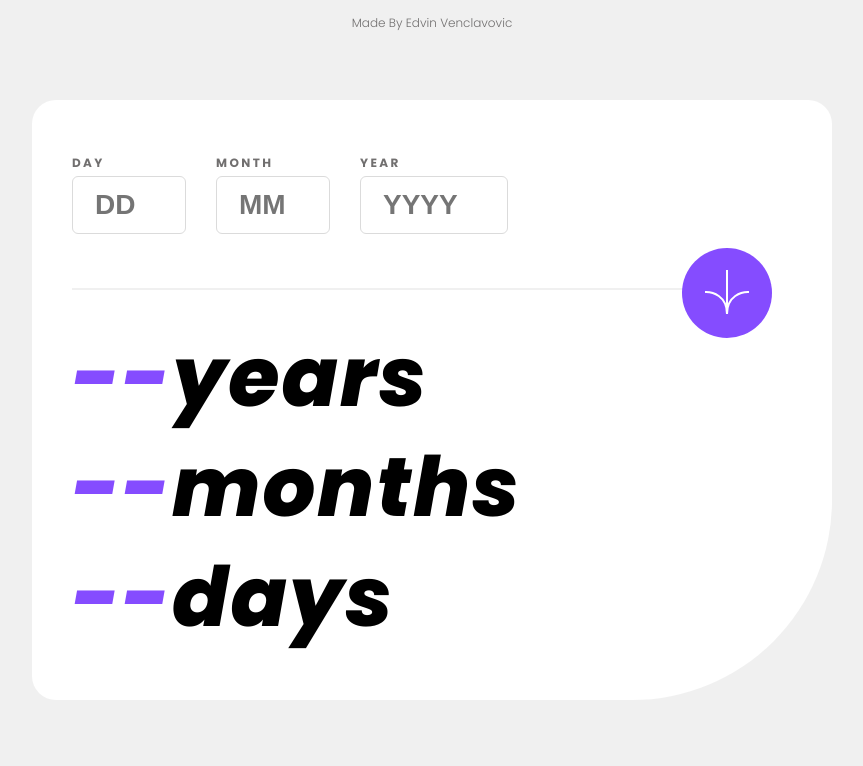
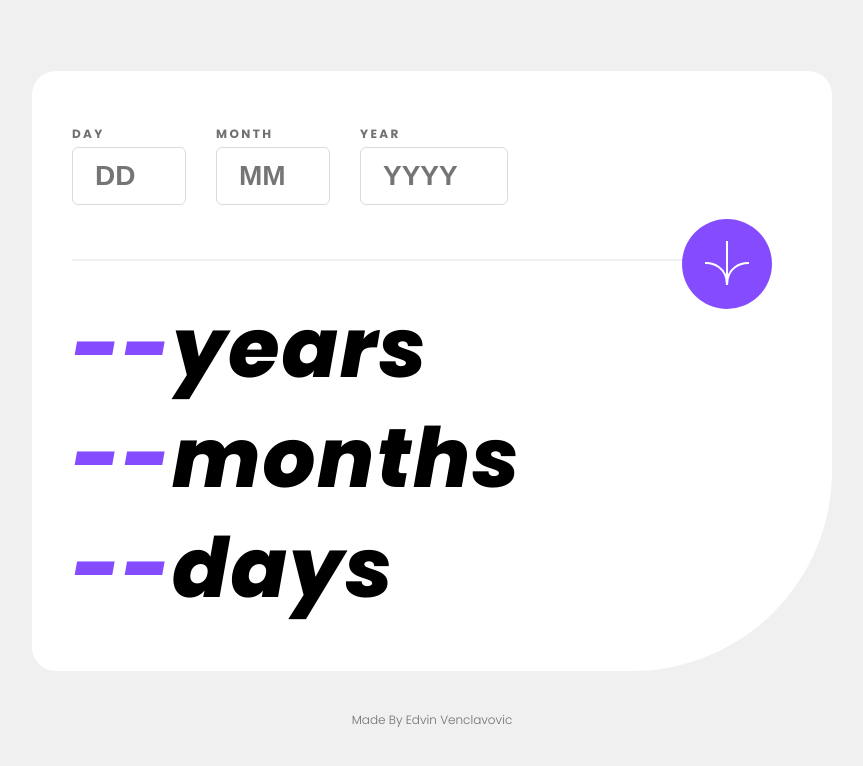
Before and after one commit to Dvin12/FrontEndMentorChallenges, a React (Vite) app: page / in a window 1280 px wide. Shown: the top 766 px of the page, without its empty margins (208-1071 px from the left). Built offline with nearby package versions, Linux system fonts and the light colour scheme.

Commit message:
Update index.css

```diff
--- a/src/index.css
+++ b/src/index.css
@@ -17,15 +17,14 @@
   flex-direction: column;
   align-items: center;
   justify-content: center;
+  min-height: 100vh;
+  display: grid;
+  place-items: center;
 }
 
 .app {
   background-color: hsl(0, 0%, 100%);
-  position: absolute;
 
-  top: 50%;
-  left: 50%;
-  transform: translate(-50%, -50%);
   width: 800px;
   height: 600px;
   border-radius: 2.4rem;
@@ -263,8 +262,11 @@
 }
 
 .footer {
-  margin-top: 1.4rem;
+  margin-top: 4rem;
   font-size: 1.2rem;
   color: hsl(0, 1%, 44%);
   font-weight: 400;
+  display: flex;
+  align-items: center;
+  justify-content: center;
 }
```
